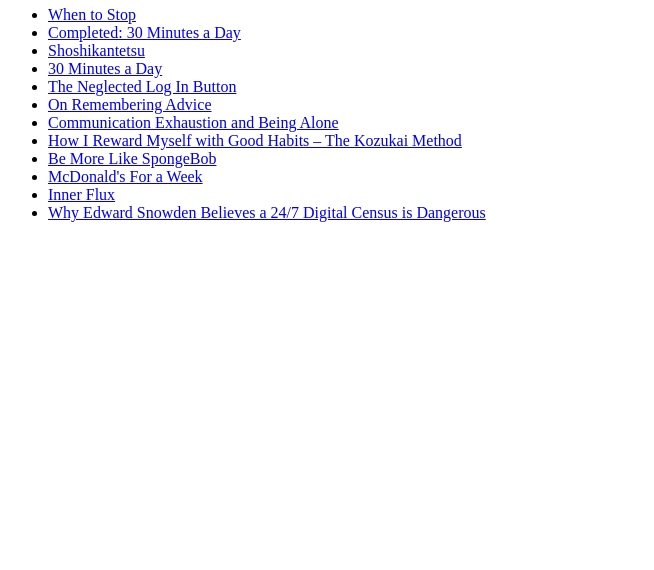
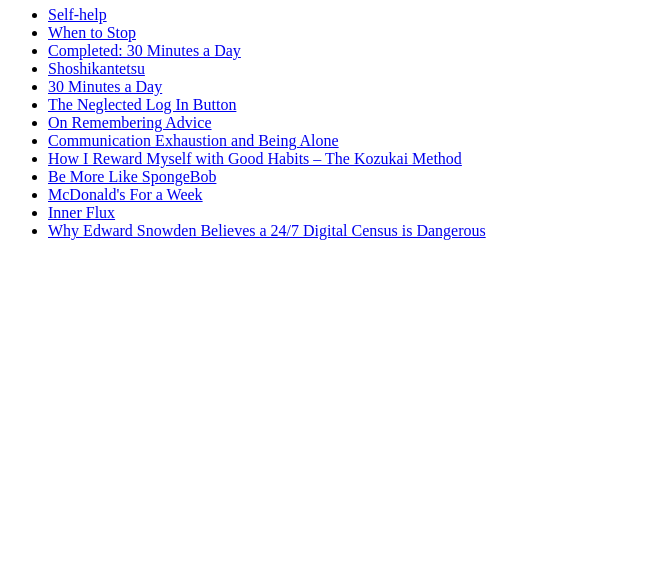
Before and after one commit to asnewman/asnewman.github.io, a plain HTML site: page index.html in a window 1280 px wide. Shown: the part 230-800 px from the top of the page, without its empty margins (0-654 px from the left). Drawn offline with Linux system fonts and the light colour scheme.

Commit message:
Update index.html

```diff
--- a/index.html
+++ b/index.html
@@ -18,6 +18,7 @@
       <p>Hello! My name is Ash and I am a software engineer based in San Francisco. I grew up in Tokyo and Hawaii and hold a degree in software engineering from Cal Poly SLO. Currently, I work full time at Ditto. I am passionate about working on small side-projects in my free time, which can be found on my <a href="/projects">Projects</a> page. If you have any questions or would like to chat, feel free to reach out via <a href="https://github.com/asnewman">GitHub</a> or <a href="https://twitter.com/edweirdsnowman">Twitter</a>.</p>
       <h1>Posts <a href="https://raw.githubusercontent.com/asnewman/asnewman.github.io/main/rss.xml"><img src="https://i.imgur.com/My459Hi.png" width="25" /></a></h1>
       <ul>
+        <li><a href="/self-help">Self-help</a></li>
         <li><a href="/when-to-stop">When to Stop</a></li>
         <li><a href="/1week30minutes">Completed: 30 Minutes a Day</a></li>
         <li><a href="/shoshikantetsu">Shoshikantetsu</a></li>
```
